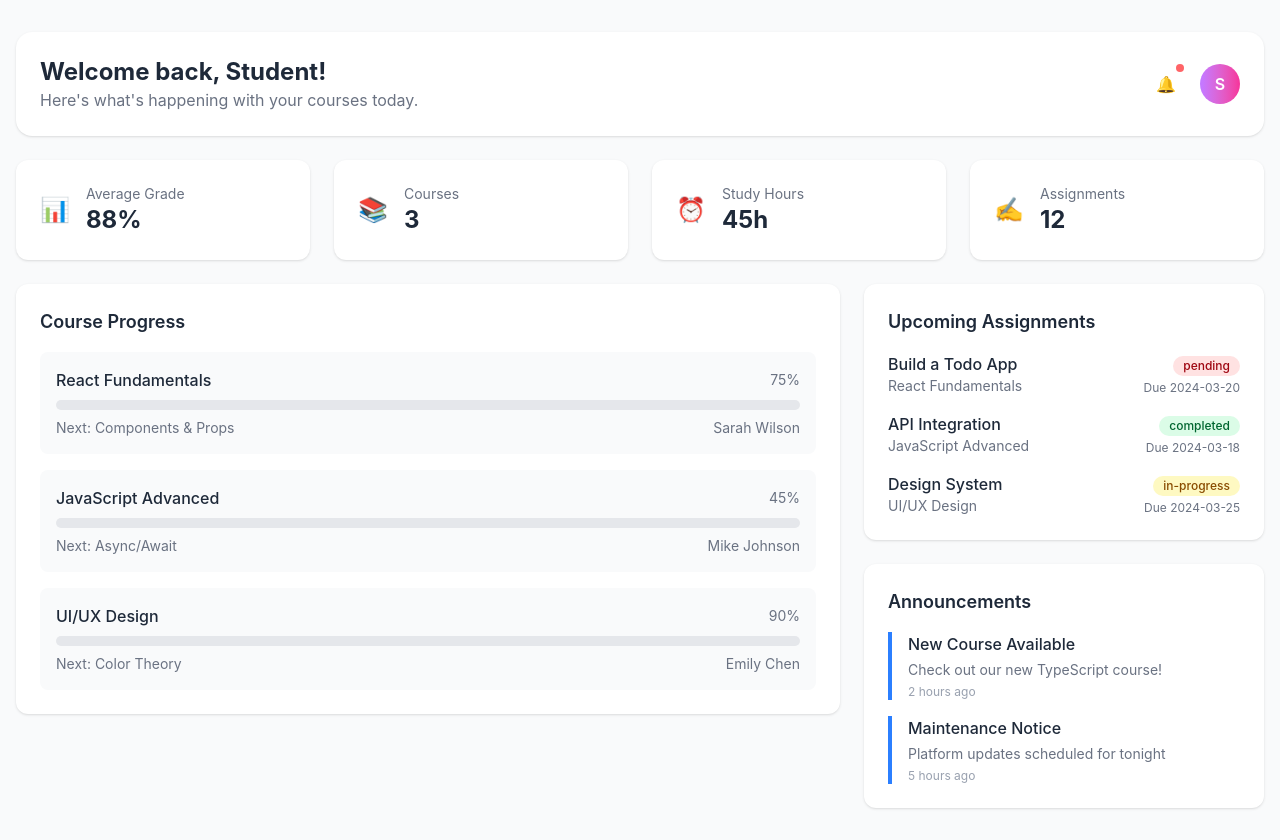
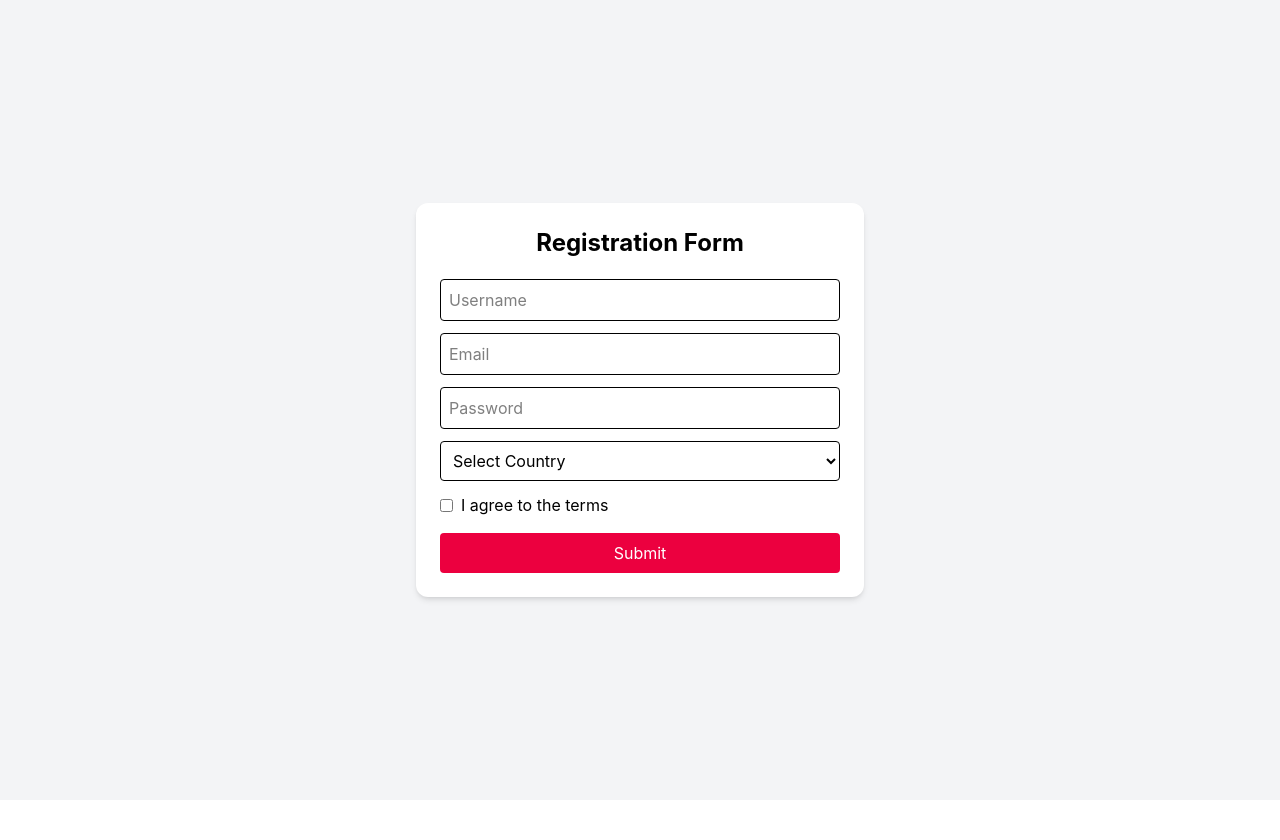
Before and after one commit to mohamed-zaa/my-react-app, a React (Vite) app: page / in a window 1280 px wide. After the commit the page ends 800 px from the top, so only its background shows below. Built offline with nearby package versions, Linux system fonts and the light colour scheme.

Commit message:
Add Registration Form

```diff
--- a/src/App.jsx
+++ b/src/App.jsx
@@ -1,154 +1,115 @@
 
+import { useState } from "react";
 
+function App() {
+  const [formData, setFormData] = useState({
+    username: "",
+    email: "",
+    password: "",
+    agree: false,
+    country: "",
+  });
 
+  const [submittedData, setSubmittedData] = useState(null);
 
+  const handleChange = (e) => {
+    const { name, value, type, checked } = e.target;
 
+    setFormData({
+      ...formData,
+      [name]: type === "checkbox" ? checked : value,
+    });
+  };
 
-
-
-
-import { useState } from 'react';
-
-function StudentDashboard() {
-  const [activeTab, setActiveTab] = useState('overview');
-
-  const courses = [
-    { id: 1, name: 'React Fundamentals', progress: 75, instructor: 'Sarah Wilson', nextLesson: 'Components & Props', color: 'blue' },
-    { id: 2, name: 'JavaScript Advanced', progress: 45, instructor: 'Mike Johnson', nextLesson: 'Async/Await', color: 'purple' },
-    { id: 3, name: 'UI/UX Design', progress: 90, instructor: 'Emily Chen', nextLesson: 'Color Theory', color: 'pink' },
-  ];
-
-  const assignments = [
-    { id: 1, title: 'Build a Todo App', course: 'React Fundamentals', dueDate: '2024-03-20', status: 'pending' },
-    { id: 2, title: 'API Integration', course: 'JavaScript Advanced', dueDate: '2024-03-18', status: 'completed' },
-    { id: 3, title: 'Design System', course: 'UI/UX Design', dueDate: '2024-03-25', status: 'in-progress' },
-  ];
-
-  const announcements = [
-    { id: 1, title: 'New Course Available', message: 'Check out our new TypeScript course!', time: '2 hours ago' },
-    { id: 2, title: 'Maintenance Notice', message: 'Platform updates scheduled for tonight', time: '5 hours ago' },
-  ];
-
-  const stats = [
-    { label: 'Average Grade', value: '88%', icon: '📊' },
-    { label: 'Courses', value: '3', icon: '📚' },
-    { label: 'Study Hours', value: '45h', icon: '⏰' },
-    { label: 'Assignments', value: '12', icon: '✍️' },
-  ];
+  const handleSubmit = (e) => {
+    e.preventDefault();
+    setSubmittedData(formData);
+  };
 
   return (
-    <div className="min-h-screen bg-gray-50 py-8 px-4">
-      <div className="max-w-7xl mx-auto">
+    <div className="min-h-screen bg-gray-100 flex flex-col items-center justify-center p-5">
+      <form
+        onSubmit={handleSubmit}
+        className="bg-white p-6 rounded-xl shadow-md w-full max-w-md"
+      >
+        <h1 className="text-2xl font-bold mb-5 text-center">
+          Registration Form
+        </h1>
 
-        <div className="bg-white rounded-2xl shadow-sm p-6 mb-6">
-          <div className="flex items-center justify-between">
-            <div>
-              <h1 className="text-2xl font-bold text-gray-800">Welcome back, Student!</h1>
-              <p className="text-gray-500">Here's what's happening with your courses today.</p>
-            </div>
-            <div className="flex items-center space-x-4">
-              <div className="relative">
-                <span className="absolute top-0 right-0 block h-2 w-2 rounded-full bg-red-400 ring-2 ring-white" />
-                <button className="p-2 text-gray-400 hover:text-gray-500">
-                  🔔
-                </button>
-              </div>
-              <div className="h-10 w-10 rounded-full bg-gradient-to-r from-purple-400 to-pink-500 flex items-center justify-center text-white font-semibold">
-                S
-              </div>
-            </div>
-          </div>
+        <input
+          type="text"
+          name="username"
+          placeholder="Username"
+          value={formData.username}
+          onChange={handleChange}
+          className="border p-2 rounded w-full mb-3"
+          required
+        />
+
+        <input
+          type="email"
+          name="email"
+          placeholder="Email"
+          value={formData.email}
+          onChange={handleChange}
+          className="border p-2 rounded w-full mb-3"
+          required
+        />
+
+        <input
+          type="password"
+          name="password"
+          placeholder="Password"
+          value={formData.password}
+          onChange={handleChange}
+          className="border p-2 rounded w-full mb-3"
+          required
+        />
+
+        <select
+          name="country"
+          value={formData.country}
+          onChange={handleChange}
+          className="border p-2 rounded w-full mb-3"
+          required
+        >
+          <option value="">Select Country</option>
+          <option value="Somalia">Somalia</option>
+          <option value="Kenya">Kenya</option>
+          <option value="Ethiopia">Ethiopia</option>
+        </select>
+
+        <label className="flex items-center gap-2 mb-4">
+          <input
+            type="checkbox"
+            name="agree"
+            checked={formData.agree}
+            onChange={handleChange}
+            required
+          />
+          I agree to the terms
+        </label>
+
+        <button
+          type="submit"
+          className="bg-rose-600 text-white p-2 rounded w-full hover:bg-blue-700"
+        >
+          Submit
+        </button>
+      </form>
+
+      {submittedData && (
+        <div className="bg-white p-5 rounded-xl shadow-md w-full max-w-md mt-5">
+          <h2 className="text-xl font-bold mb-3">Submitted Data</h2>
+          <p>Username: {submittedData.username}</p>
+          <p>Email: {submittedData.email}</p>
+          <p>Password: {submittedData.password}</p>
+          <p>Country: {submittedData.country}</p>
+          <p>Agreed: {submittedData.agree ? "Yes" : "No"}</p>
         </div>
-
-
-        <div className="grid grid-cols-1 md:grid-cols-4 gap-6 mb-6">
-          {stats.map((stat, index) => (
-            <div key={index} className="bg-white rounded-xl shadow-sm p-6">
-              <div className="flex items-center">
-                <div className="text-2xl mr-4">{stat.icon}</div>
-                <div>
-                  <div className="text-sm text-gray-500">{stat.label}</div>
-                  <div className="text-2xl font-bold text-gray-800">{stat.value}</div>
-                </div>
-              </div>
-            </div>
-          ))}
-        </div>
-
-
-        <div className="grid grid-cols-1 lg:grid-cols-3 gap-6">
-
-          <div className="lg:col-span-2">
-            <div className="bg-white rounded-xl shadow-sm p-6">
-              <h2 className="text-lg font-semibold text-gray-800 mb-4">Course Progress</h2>
-              <div className="space-y-4">
-                {courses.map(course => (
-                  <div key={course.id} className="bg-gray-50 rounded-lg p-4">
-                    <div className="flex justify-between items-center mb-2">
-                      <h3 className="font-medium text-gray-800">{course.name}</h3>
-                      <span className="text-sm text-gray-500">{course.progress}%</span>
-                    </div>
-                    <div className="w-full bg-gray-200 rounded-full h-2.5">
-                      <div
-                        className={`h-2.5 rounded-full bg-${course.color}-500`}
-                        style={{ width: `${course.progress}%` }}
-                      ></div>
-                    </div>
-                    <div className="mt-2 flex justify-between text-sm">
-                      <span className="text-gray-500">Next: {course.nextLesson}</span>
-                      <span className="text-gray-500">{course.instructor}</span>
-                    </div>
-                  </div>
-                ))}
-              </div>
-            </div>
-          </div>
-
-
-          <div className="space-y-6">
-
-            <div className="bg-white rounded-xl shadow-sm p-6">
-              <h2 className="text-lg font-semibold text-gray-800 mb-4">Upcoming Assignments</h2>
-              <div className="space-y-4">
-                {assignments.map(assignment => (
-                  <div key={assignment.id} className="flex items-center justify-between">
-                    <div>
-                      <h3 className="font-medium text-gray-800">{assignment.title}</h3>
-                      <p className="text-sm text-gray-500">{assignment.course}</p>
-                    </div>
-                    <div className="text-right">
-                      <span className={`inline-flex items-center px-2.5 py-0.5 rounded-full text-xs font-medium
-                        ${assignment.status === 'completed' ? 'bg-green-100 text-green-800' :
-                          assignment.status === 'in-progress' ? 'bg-yellow-100 text-yellow-800' :
-                            'bg-red-100 text-red-800'
-                        }`}>
-                        {assignment.status}
-                      </span>
-                      <p className="text-xs text-gray-500 mt-1">Due {assignment.dueDate}</p>
-                    </div>
-                  </div>
-                ))}
-              </div>
-            </div>
-
-
-            <div className="bg-white rounded-xl shadow-sm p-6">
-              <h2 className="text-lg font-semibold text-gray-800 mb-4">Announcements</h2>
-              <div className="space-y-4">
-                {announcements.map(announcement => (
-                  <div key={announcement.id} className="border-l-4 border-blue-500 pl-4">
-                    <h3 className="font-medium text-gray-800">{announcement.title}</h3>
-                    <p className="text-sm text-gray-500 mt-1">{announcement.message}</p>
-                    <p className="text-xs text-gray-400 mt-1">{announcement.time}</p>
-                  </div>
-                ))}
-              </div>
-            </div>
-          </div>
-        </div>
-      </div>
+      )}
     </div>
   );
 }
 
-export default StudentDashboard;
+export default App;
```
